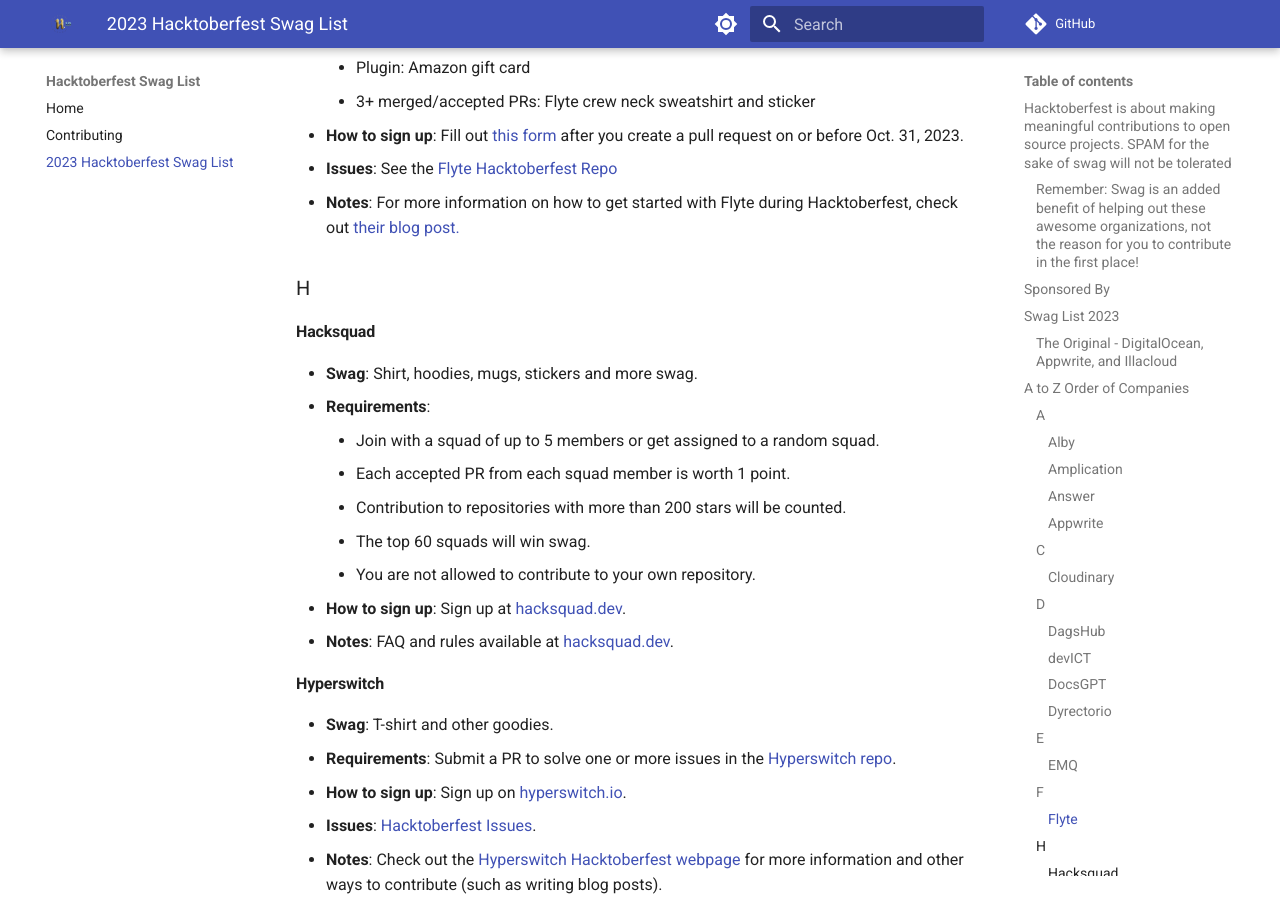
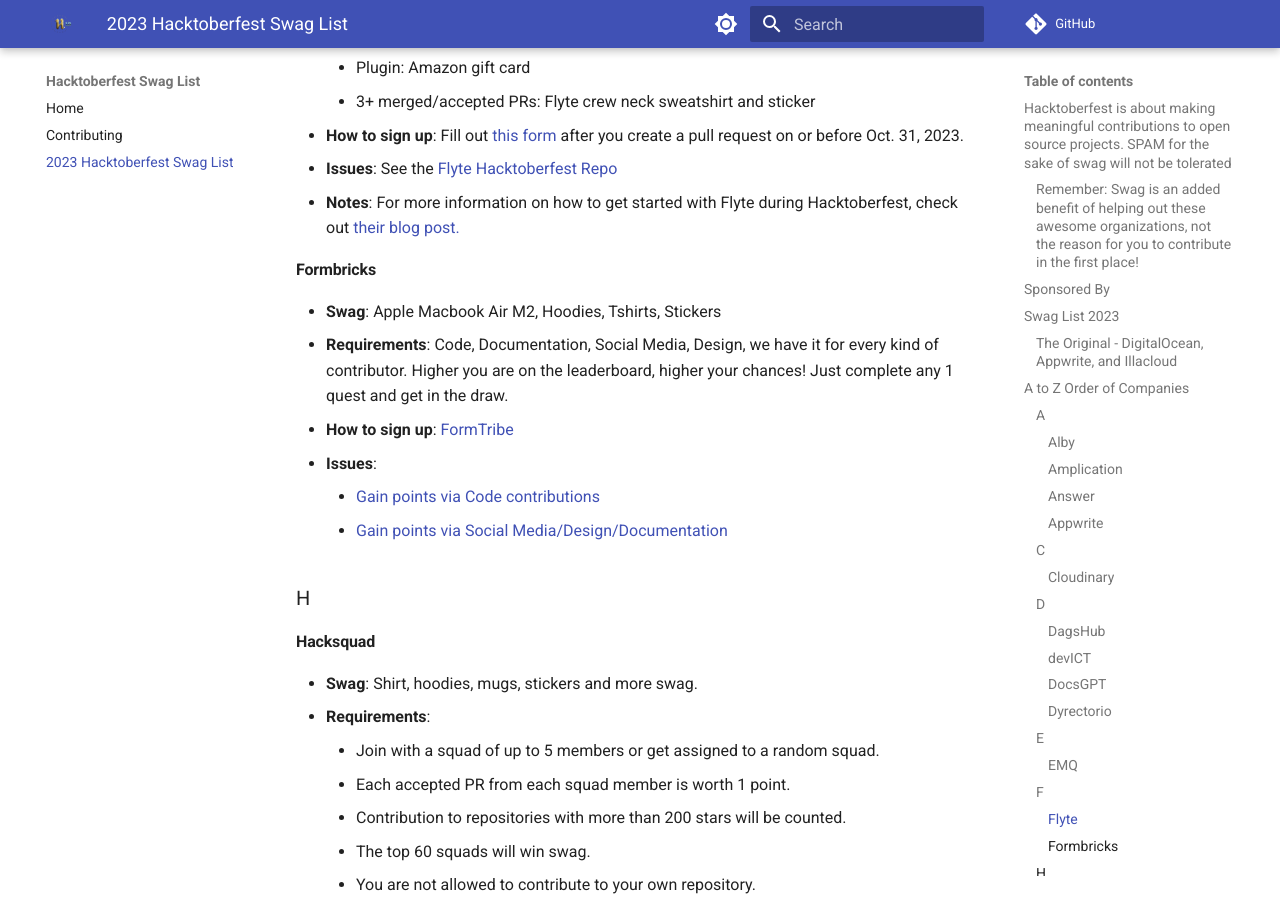
Before and after one commit to crweiner/hacktoberfest-swag-list, an MkDocs documentation site: the page built from docs/list.md, in a window 1280 px wide and 900 px high, scrolled down 4508 px. Built offline with MkDocs 1.6.1 and Material for MkDocs 9.7.7, drawn with Linux system fonts in a browser that asks for light colours; plug-ins that fetch from the network failed and are left out; comment, search, counter and statistics services are not loaded.

Commit message:
add: formbricks

```diff
--- a/docs/list.md
+++ b/docs/list.md
@@ -150,6 +150,15 @@
 - **Issues**: See the [Flyte Hacktoberfest Repo](https://github.com/flyteorg/flyte/issues/4064)
 - **Notes**: For more information on how to get started with Flyte during Hacktoberfest, check out [their blog post.](https://flyte.org/blog/flyte-at-hacktoberfest-2023)
 
+#### **Formbricks**
+
+- **Swag**: Apple Macbook Air M2, Hoodies, Tshirts, Stickers
+- **Requirements**: Code, Documentation, Social Media, Design, we have it for every kind of contributor. Higher you are on the leaderboard, higher your chances! Just complete any 1 quest and get in the draw.
+- **How to sign up**: [FormTribe](https://formtribe.com)
+- **Issues**:
+    - [Gain points via Code contributions](https://github.com/formbricks/formbricks/issues)
+    - [Gain points via Social Media/Design/Documentation](https://formbricks.notion.site/FormTribe-Side-Quests-4ab3b294cfa04e94b77dfddd66378ea2)
+
 ### H
 
 #### **Hacksquad**
```
